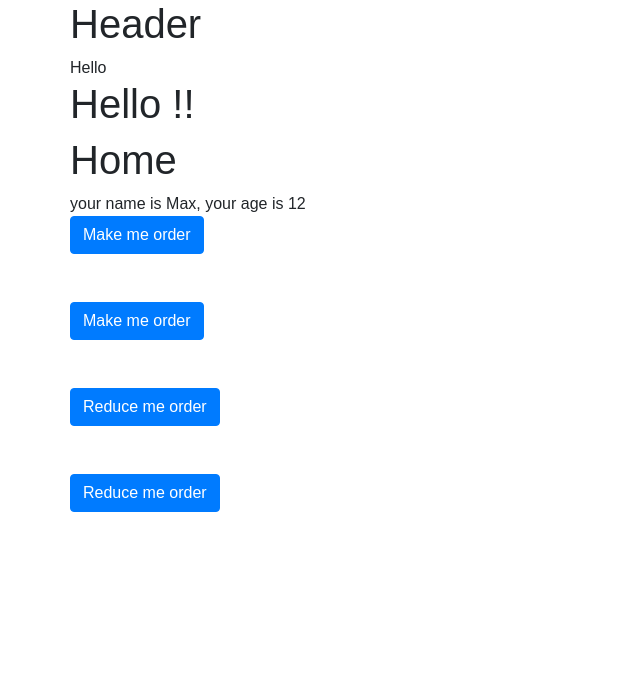
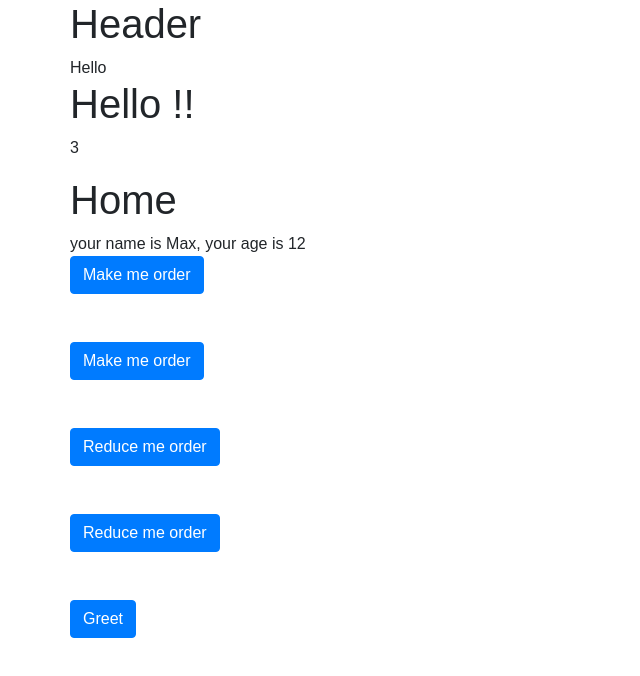
Before and after one commit to alexLlyCommit/xxsfrb, a React (Create React App) app: page / in a window 1280 px wide. Shown: the top 676 px of the page, without its empty margins (0-640 px from the left). Built offline with nearby package versions, Linux system fonts and the light colour scheme.

Commit message:
子组件通过回调函数向父组件传值

```diff
--- a/src/App.js
+++ b/src/App.js
@@ -4,6 +4,15 @@ import Header from "./Components/Header";
 import Home from "./Components/Home";
 
 class App extends Component {
+  state = {
+    pargeAge: 3
+  };
+  onGreet(age) {
+    console.log(age, 8888);
+    this.setState({
+      pargeAge: age
+    });
+  }
   render() {
     const user = {
       name: "Anna",
@@ -19,11 +28,17 @@ class App extends Component {
         <div className="row">
           <div className="col-xs-1 col-xs-offset-11">
             <h1>Hello !!</h1>
+            <p>{this.state.pargeAge}</p>
           </div>
         </div>
         <div className="row">
           <div className="col-xs-1 col-xs-offset-11">
-            <Home name={"Max"} age={12} user={user}>
+            <Home
+              name={"Max"}
+              age={12}
+              user={user}
+              greet={this.onGreet.bind(this)}
+            >
               <p>I am child</p>
             </Home>
           </div>
--- a/src/Components/Home.js
+++ b/src/Components/Home.js
@@ -26,6 +26,9 @@ export default class Home extends Component {
     this.setState({
       age
     });
+  }
+  handleGreet() {
+    this.props.greet(this.state.age);
   }
   render() {
     return (
@@ -63,6 +66,15 @@ export default class Home extends Component {
             <button className="btn btn-primary" onClick={this.onReduceOlder}>
               Reduce me order
             </button>
+            <br />
+            <br />
+            <br />
+            <button
+              className="btn btn-primary"
+              onClick={this.handleGreet.bind(this)}
+            >
+              Greet
+            </button>
           </div>
         </div>
       </div>
@@ -73,7 +85,8 @@ Home.propTypes = {
   name: PropTypes.string,
   age: PropTypes.number,
   user: PropTypes.object,
-  children: PropTypes.element.isRequired
+  children: PropTypes.element.isRequired,
+  greet: PropTypes.func
 };
 Home.defaultProps = {
   name: "Harry",
```
